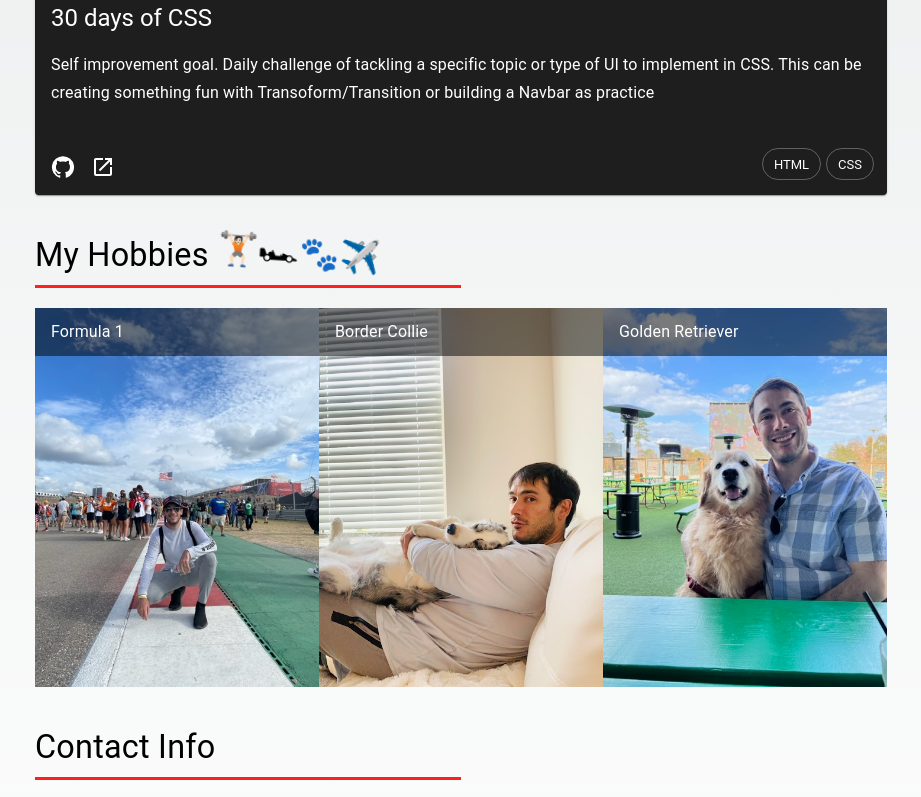
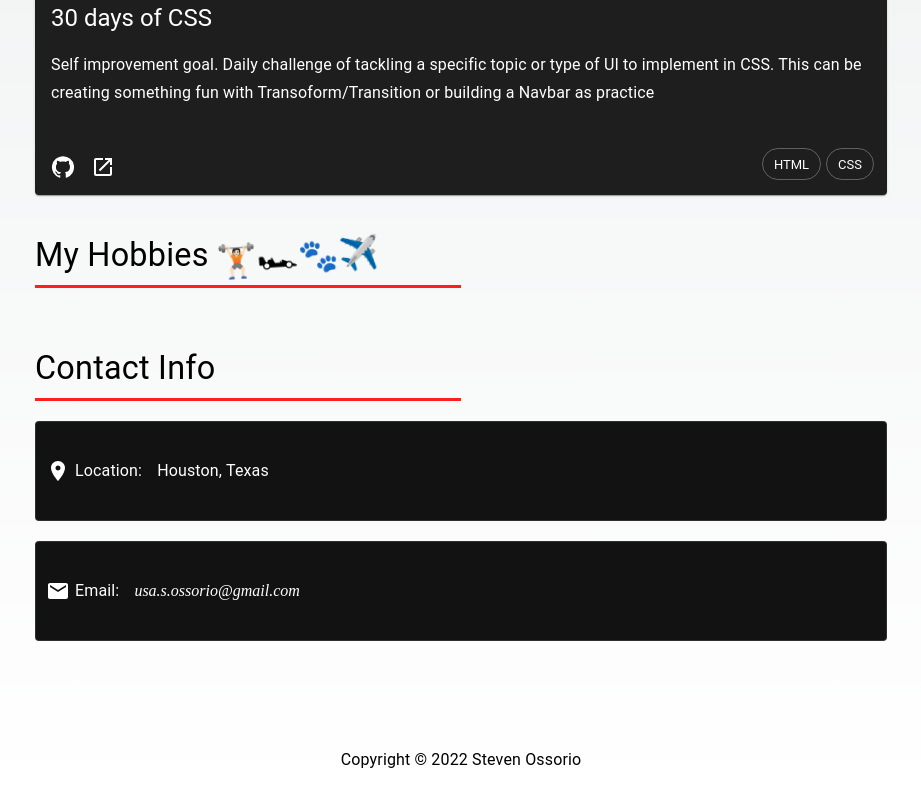
Before and after one commit to steven-ossorio/portfolio, a Next.js app in the folder portfolio/: page / in a window 1280 px wide. Shown: the part 2000-2797 px from the top of the page, without its empty margins (179-1100 px from the left). Built offline with nearby package versions, Linux system fonts and the light colour scheme.

Commit message:
Testing if image src export root of problem

```diff
--- a/portfolio/component/about.component.jsx
+++ b/portfolio/component/about.component.jsx
@@ -1,19 +1,13 @@
 import React, { useEffect, useState } from "react";
 import {
   Box,
-  Button,
   Container,
-  Hidden,
   Paper,
-  Card,
-  CardMedia,
   Typography,
   Zoom,
   Grid,
-  Fade,
   Divider,
 } from "@mui/material";
-import Image from "next/image";
 import Social from "./social.component";
 
 const AboutMe = () => {
--- a/portfolio/component/hobbies.component.jsx
+++ b/portfolio/component/hobbies.component.jsx
@@ -30,12 +30,12 @@ const Hobbies = () => {
       <Box display="flex" justifyContent="space-between">
         {images.map((item) => (
           <ImageListItem key={item.img}>
-            <img
+            {/* <img
               src={`${item.img}?w=248&fit=crop&auto=format`}
               srcSet={`${item.img}?w=248&fit=crop&auto=format&dpr=2 2x`}
               alt={item.title}
               loading="lazy"
-            />
+            /> */}
             <ImageListItemBar
               title={<Typography>{item.title}</Typography>}
               position="top"
```
Also changed, not shown: portfolio/component/work.component.jsx (+7 -9 lines).
